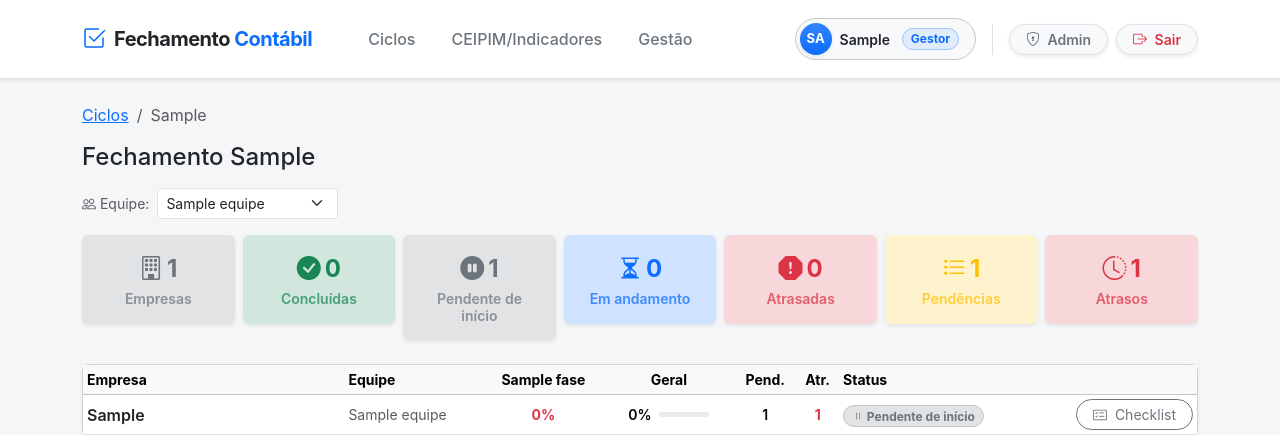
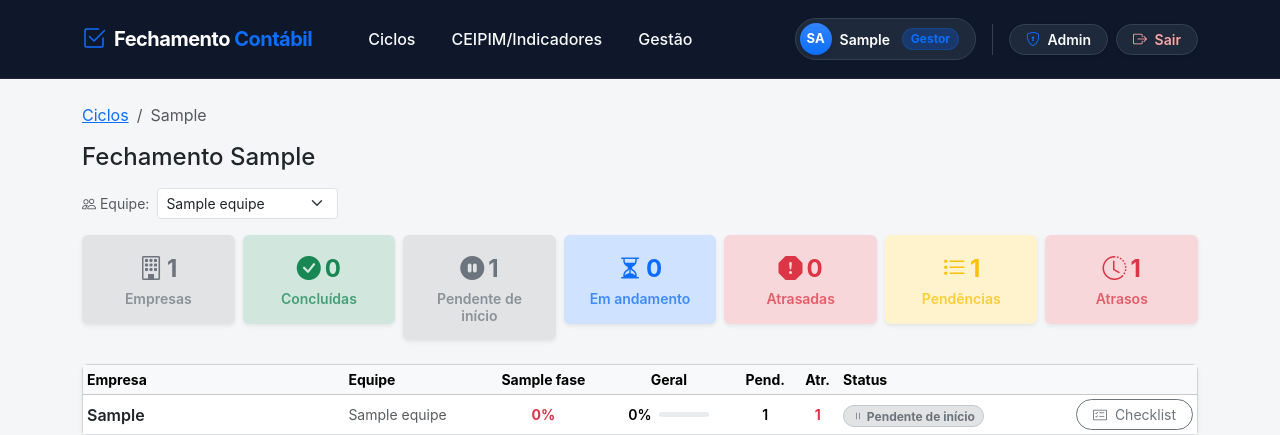
Before and after one commit to consag-commits/fechamento-cont-bil, a Django app: page /ciclo/1/ in a window 1280 px wide. Shown: the top 435 px of the page. Run offline with Django 5.2, Linux system fonts and the light colour scheme; a user stored in the database is signed in; tables that the repository leaves empty hold one stand-in row (values such as "Sample post").

Commit message:
UI/UX: reverte navbar para tema escuro slate

```diff
--- a/templates/base.html
+++ b/templates/base.html
@@ -14,47 +14,52 @@
     .table-matriz td { vertical-align: middle; }
     .checklist-row:hover { background-color: #f8f9fa; }
     .checklist-row:last-child { border-bottom: 0 !important; }
-    .nav-btn-hover:hover { background-color: var(--bs-light); color: var(--bs-primary) !important; }
+    .nav-btn-hover { transition: all 0.2s ease; }
+    .nav-btn-hover:hover { background-color: rgba(255, 255, 255, 0.1); color: #fff !important; }
+    .btn-dark-action { background-color: #1e293b; border: 1px solid #334155; color: #f8fafc; transition: all 0.2s ease; }
+    .btn-dark-action:hover { background-color: #334155; color: #fff; }
+    .btn-dark-action-danger { background-color: #1e293b; border: 1px solid #334155; color: #fca5a5; transition: all 0.2s ease; }
+    .btn-dark-action-danger:hover { background-color: #7f1d1d; border-color: #991b1b; color: #fff; }
     .tracking-tight { letter-spacing: -0.025em; }
   </style>
   {% block extra_css %}{% endblock %}
 </head>
 <body hx-headers='{"X-CSRFToken": "{{ csrf_token }}"}'>
-  <nav class="navbar navbar-expand-lg navbar-light bg-white shadow-sm border-bottom py-3 mb-4">
+  <nav class="navbar navbar-expand-lg py-3 mb-4" style="background-color: #0f172a; border-bottom: 1px solid #1e293b;">
     <div class="container">
       <div class="d-flex align-items-center gap-4">
-        <a class="navbar-brand me-3 d-flex align-items-center gap-2 text-primary" href="{% url 'index' %}">
-          <i class="bi bi-check2-square fs-4"></i> <span class="fw-bold tracking-tight text-dark fs-5">Fechamento <span class="text-primary">Contábil</span></span>
+        <a class="navbar-brand me-3 d-flex align-items-center gap-2 text-white" href="{% url 'index' %}">
+          <i class="bi bi-check2-square text-primary fs-4"></i> <span class="fw-bold tracking-tight text-white fs-5">Fechamento <span class="text-primary">Contábil</span></span>
         </a>
         {% if user.is_authenticated %}
         <div class="d-none d-lg-flex gap-1">
-          <a class="nav-link px-3 py-2 fw-medium text-secondary rounded-pill nav-btn-hover" href="{% url 'index' %}">Ciclos</a>
+          <a class="nav-link px-3 py-2 fw-medium text-light rounded-pill nav-btn-hover" href="{% url 'index' %}">Ciclos</a>
           {% if is_gestor %}
-          <a class="nav-link px-3 py-2 fw-medium text-secondary rounded-pill nav-btn-hover" href="{% url 'indicadores_ceipim' %}">CEIPIM/Indicadores</a>
-          <a class="nav-link px-3 py-2 fw-medium text-secondary rounded-pill nav-btn-hover" href="{% url 'gestao_home' %}">Gestão</a>
+          <a class="nav-link px-3 py-2 fw-medium text-light rounded-pill nav-btn-hover" href="{% url 'indicadores_ceipim' %}">CEIPIM/Indicadores</a>
+          <a class="nav-link px-3 py-2 fw-medium text-light rounded-pill nav-btn-hover" href="{% url 'gestao_home' %}">Gestão</a>
           {% endif %}
         </div>
         {% endif %}
       </div>
       {% if user.is_authenticated %}
       <div class="d-flex align-items-center gap-2">
-        <div class="d-flex align-items-center gap-2 bg-light rounded-pill pe-3 p-1 border border-secondary-subtle">
+        <div class="d-flex align-items-center gap-2 rounded-pill pe-3 p-1" style="background-color: #1e293b; border: 1px solid #334155;">
           <div class="rounded-circle bg-primary bg-gradient text-white d-flex align-items-center justify-content-center fw-bold shadow-sm" style="width: 32px; height: 32px; font-size: 13px;">
             {{ user.first_name|default:user.get_username|slice:":2"|upper }}
           </div>
-          <span class="fw-semibold text-dark small">
+          <span class="fw-semibold text-white small">
             {{ user.first_name|default:user.get_username }}
           </span>
-          {% if is_gestor %}<span class="badge rounded-pill bg-primary bg-opacity-10 text-primary ms-1 border border-primary-subtle">Gestor</span>{% endif %}
+          {% if is_gestor %}<span class="badge rounded-pill bg-primary bg-opacity-25 text-primary ms-1 border border-primary border-opacity-25">Gestor</span>{% endif %}
         </div>
 
-        <div class="d-flex gap-2 ms-2 border-start ps-3">
+        <div class="d-flex gap-2 ms-2 ps-3" style="border-left: 1px solid #334155;">
           {% if user.is_superuser %}
-          <a class="btn btn-sm btn-light rounded-pill text-secondary fw-semibold px-3 border shadow-sm" href="{% url 'admin:index' %}"><i class="bi bi-shield-lock me-1"></i> Admin</a>
+          <a class="btn btn-sm rounded-pill text-light fw-semibold px-3 shadow-sm btn-dark-action" href="{% url 'admin:index' %}"><i class="bi bi-shield-lock me-1 text-primary"></i> Admin</a>
           {% endif %}
           <form method="post" action="{% url 'logout' %}" class="m-0">
             {% csrf_token %}
-            <button class="btn btn-sm btn-light text-danger rounded-pill fw-semibold px-3 border shadow-sm" type="submit"><i class="bi bi-box-arrow-right me-1"></i> Sair</button>
+            <button class="btn btn-sm rounded-pill fw-semibold px-3 shadow-sm btn-dark-action-danger" type="submit"><i class="bi bi-box-arrow-right me-1"></i> Sair</button>
           </form>
         </div>
       </div>
```
